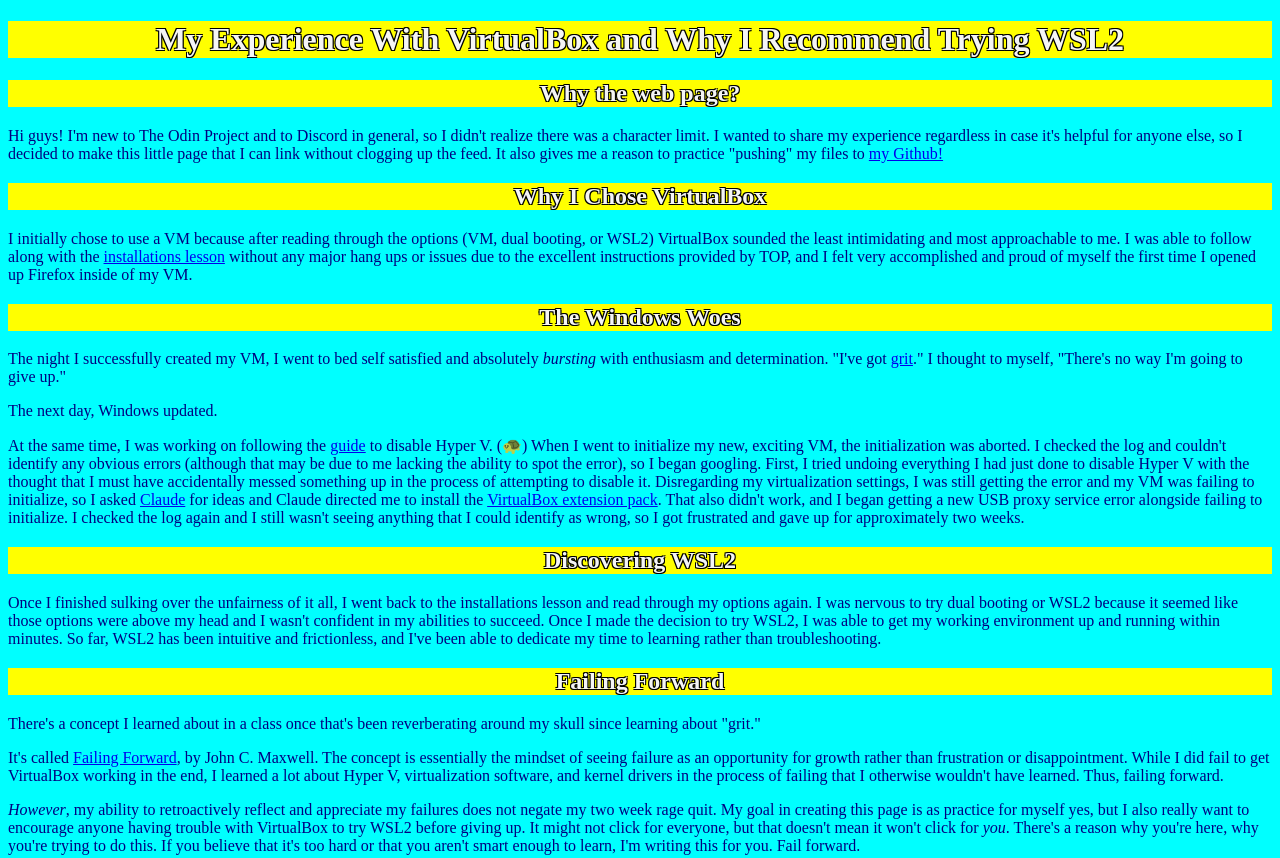
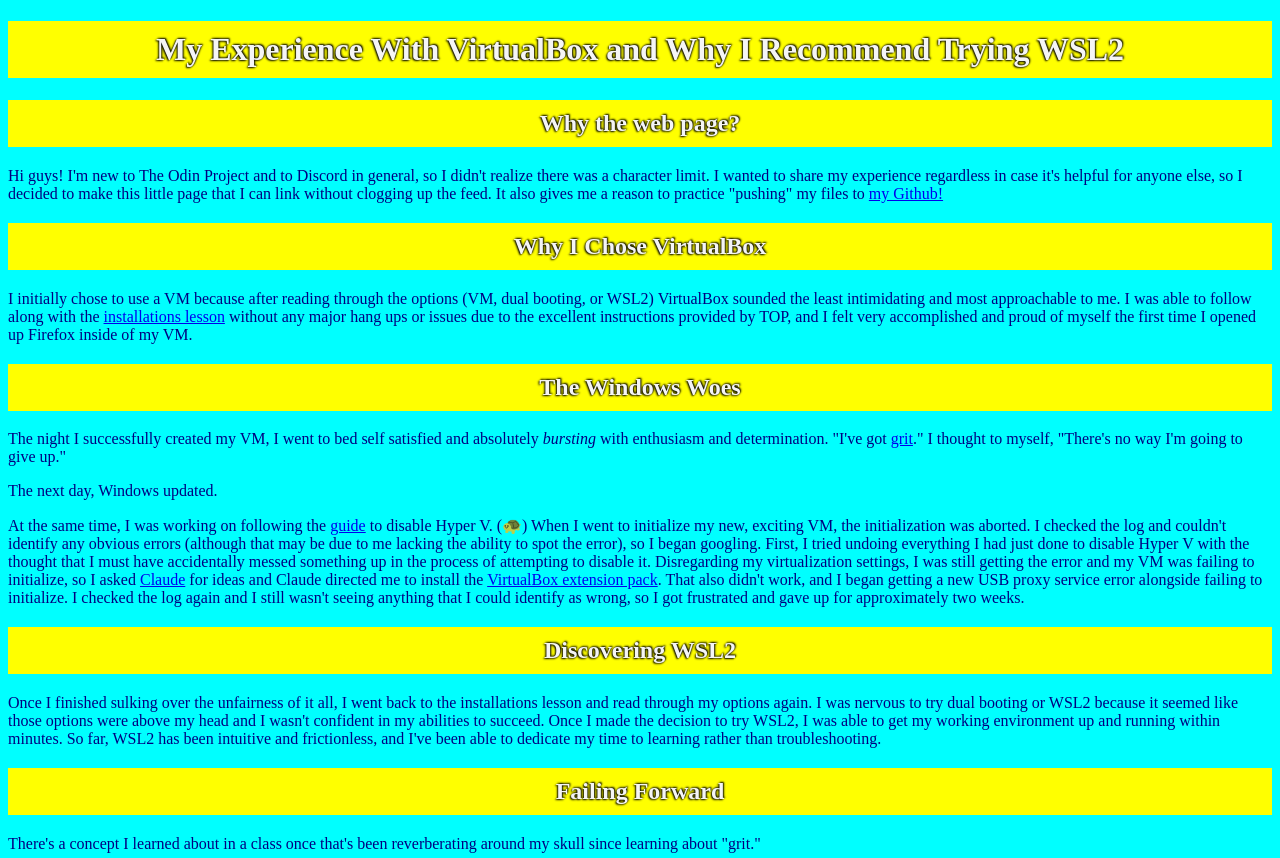
Before and after one commit to YapTrapp/my-experience-TOP, a plain HTML site: page index.html in a window 1280 px wide. Shown: the top 858 px of the page. Drawn offline with Linux system fonts and the light colour scheme.

Commit message:
fix text-shadow

```diff
--- a/index.html
+++ b/index.html
@@ -11,12 +11,11 @@
             text-align: center;
         }
         h1, h2 {
-            text-shadow: 1px 1px 0 black,
-                        -1px -1px 0 black,
-                        1px -1px 0 black,
-                        -1px 1px 0 black;
             color: whitesmoke;
             background-color: yellow;
+            text-shadow: -1px 1px 2px black,
+                        1px -1px 2px black;
+            padding: 10px;
         }
         p {
             text-align: left;
```
